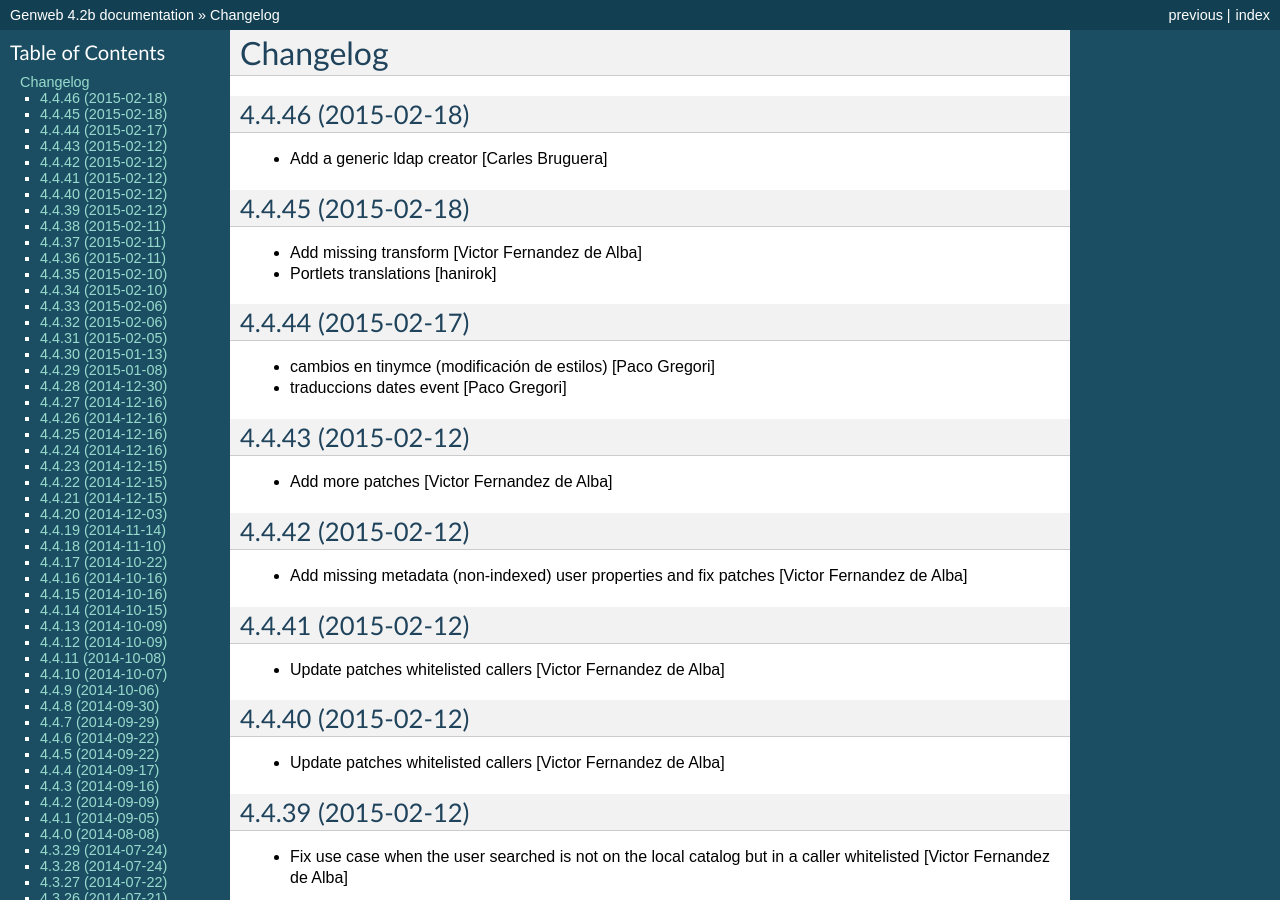
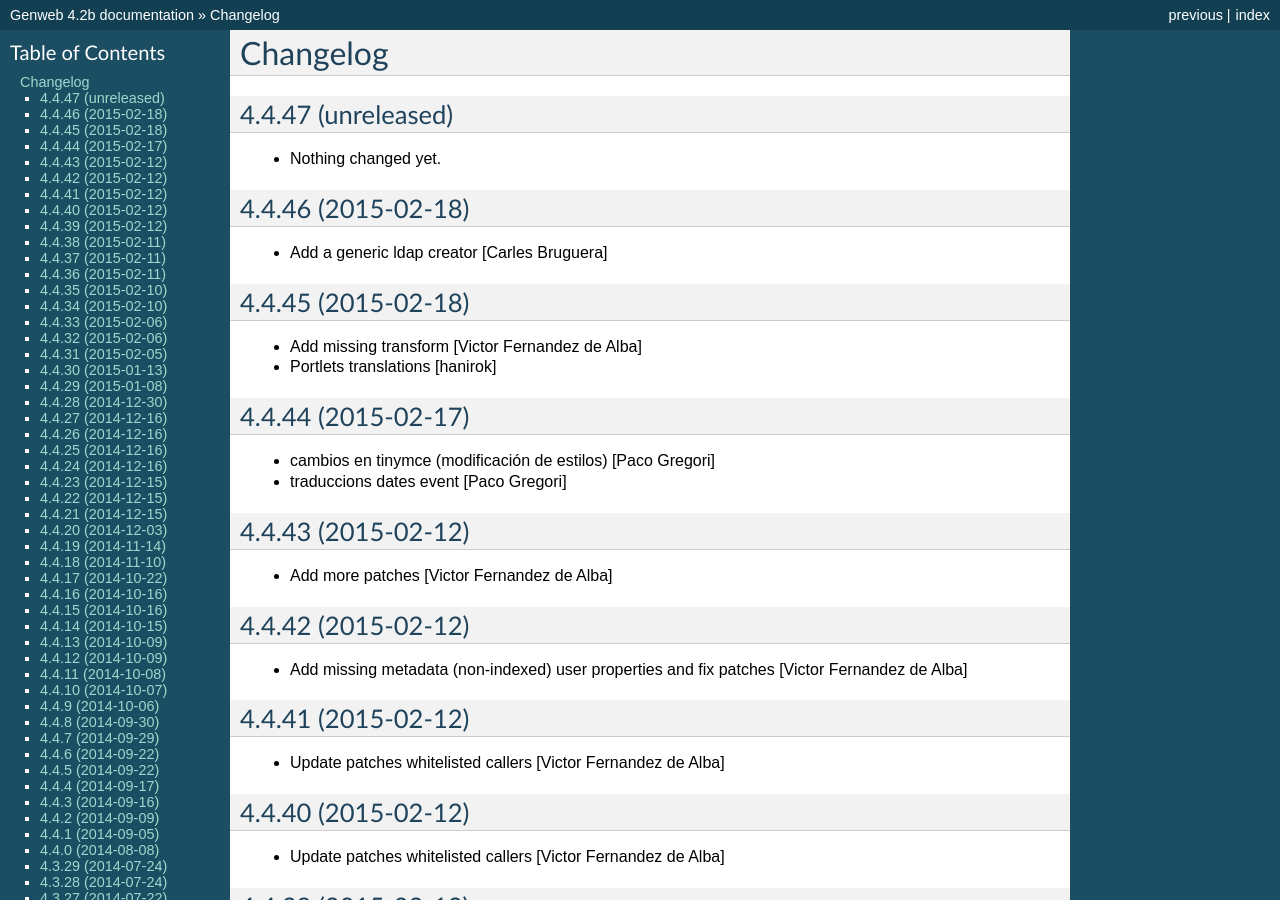
Before and after one commit to UPCnet/genweb.core, a Sphinx documentation site: the page built from docs/HISTORY.rst, in a window 1280 px wide and 900 px high. Built offline with Sphinx 7.4.7, drawn with Linux system fonts in a browser that asks for light colours.

Commit message:
Back to development: 4.4.47

```diff
--- a/docs/HISTORY.rst
+++ b/docs/HISTORY.rst
@@ -1,5 +1,11 @@
 Changelog
 =========
+
+4.4.47 (unreleased)
+-------------------
+
+- Nothing changed yet.
+
 
 4.4.46 (2015-02-18)
 -------------------
--- a/setup.py
+++ b/setup.py
@@ -1,7 +1,7 @@
 from setuptools import setup, find_packages
 import os
 
-version = '4.4.46'
+version = '4.4.47.dev0'
 
 README = open("README.rst").read()
 HISTORY = open(os.path.join("docs", "HISTORY.rst")).read()
```
